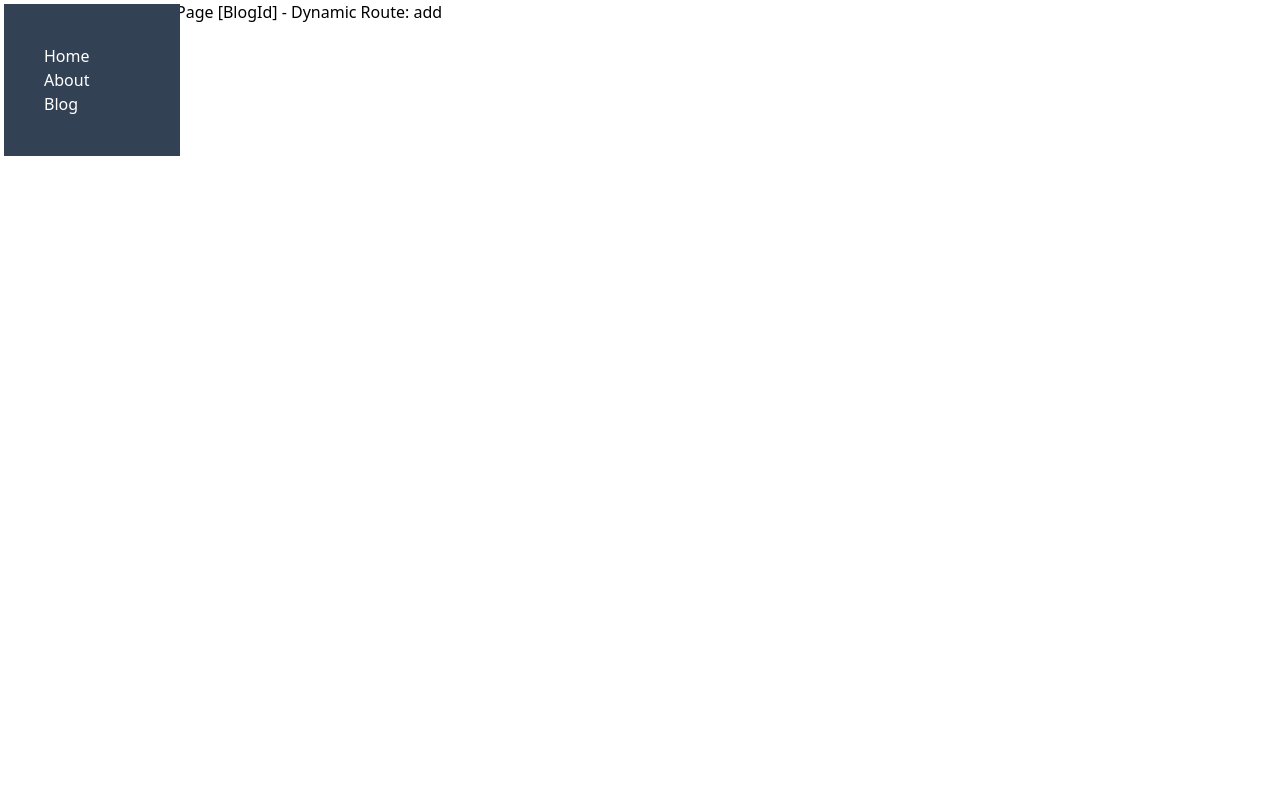
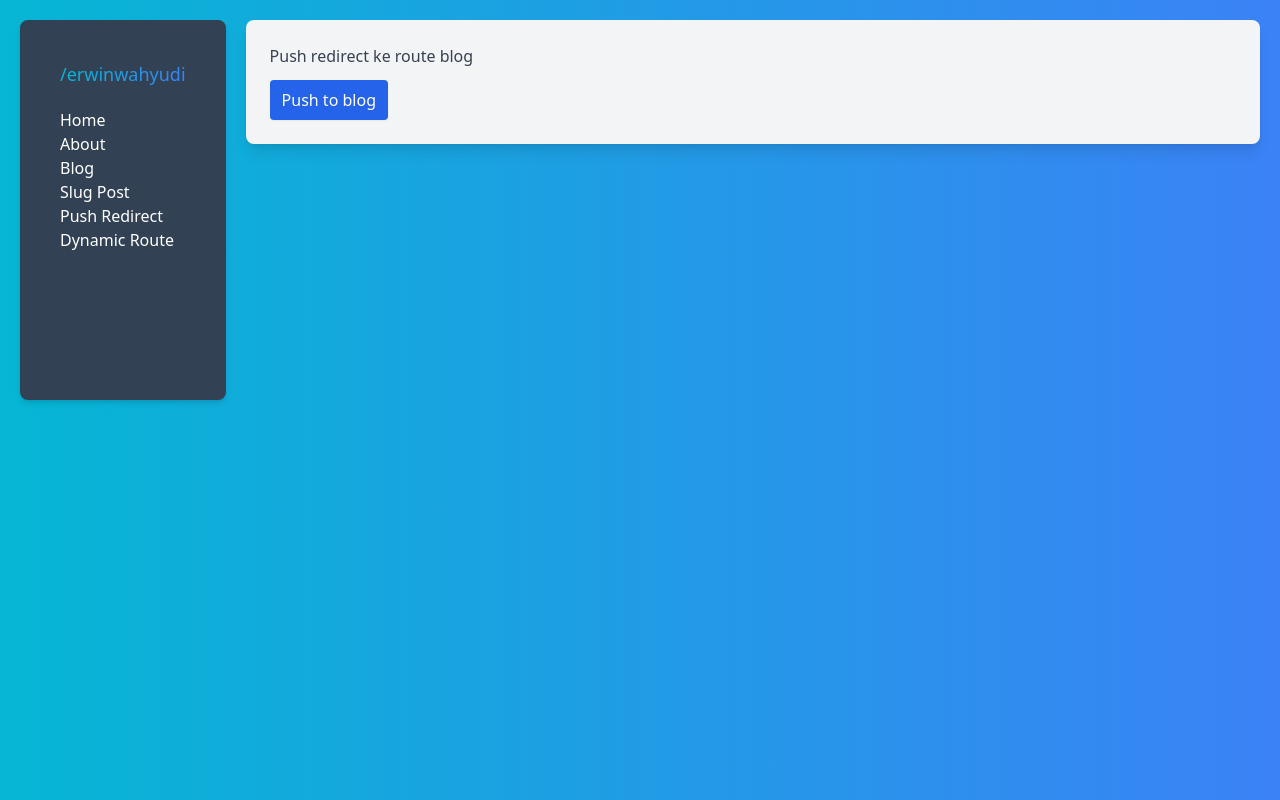
Before and after one commit to erwinwahyudi/learn-nextjs, a Next.js app: page /blog/add in a window 1280 px wide. Built offline with nearby package versions, Linux system fonts and the light colour scheme.

Commit message:
fix design layout

```diff
--- a/components/Layout.jsx
+++ b/components/Layout.jsx
@@ -2,9 +2,15 @@ import Navbar from "./Navbar";
 
 export default function Layout({ children }) {
   return (
-    <div className="flex">
+    <div className="flex h-screen p-5 bg-gradient-to-r from-cyan-500 to-blue-500">
         <Navbar />
-        <main class="flex-1 ml-44"> {children } </main>
+        <main className="flex-1">
+        <div className="container mx-auto">
+          <div className="p-6 text-gray-700 bg-gray-100 rounded-lg shadow-lg">
+            {children }
+          </div>
+        </div>
+        </main>
     </div>
   )
 }
--- a/components/Navbar.jsx
+++ b/components/Navbar.jsx
@@ -2,12 +2,20 @@ import Link from "next/link";
 
 export default function Navbar() {
   return (
-    <aside class="w-44 fixed left-0 top-0 bg-slate-700 p-10 m-1">
+    <aside className="bg-slate-700 p-10 w-auto h-3/6 mr-5 rounded-lg shadow-md">
+      <div class="text-lg mb-5">
+        <span class="bg-clip-text text-transparent bg-gradient-to-r from-cyan-500 to-blue-500">
+          /erwinwahyudi
+        </span>
+      </div>
         <nav>
-            <ul>
+            <ul className="gap-3">
                 <li className="text-white"><Link href="/" >Home</Link></li>
                 <li className="text-white"><Link href="/about">About</Link></li>
                 <li className="text-white"><Link href="/blog">Blog</Link></li>
+                <li className="text-white"><Link href="/post/1/2">Slug Post</Link></li>
+                <li className="text-white"><Link href="/blog/add">Push Redirect</Link></li>
+                <li className="text-white"><Link href="/blog/1/comment/2">Dynamic Route</Link></li>
             </ul>
         </nav>
     </aside>
--- /dev/null
+++ b/db.json
@@ -0,0 +1,34 @@
+{
+    "product": [
+        {
+            "id": 1,
+            "name": "Product 1",
+            "price": 10345
+        },
+        {
+            "id": 2,
+            "name": "Product 1",
+            "price": 10345
+        },
+        {
+            "id": 3,
+            "name": "Product 1",
+            "price": 10345
+        },
+        {
+            "id": 4,
+            "name": "Product 1",
+            "price": 10345
+        },
+        {
+            "id": 5,
+            "name": "Product 1",
+            "price": 10345
+        },
+        {
+            "id": 6,
+            "name": "Product 1",
+            "price": 10345
+        }
+    ]
+}
--- /dev/null
+++ b/pages/blog/add.js
@@ -0,0 +1,18 @@
+import { useRouter } from "next/router";
+
+const add = () => {
+    const router = useRouter();
+
+    const publish = () => {
+        console.log("Publish blog post");
+        router.push('/blog');
+    }
+  return (
+    <div>
+        <h2>Push redirect ke route blog</h2>
+        <button type="button" className="inline-block px-3 py-2 mt-3 text-white bg-blue-600 rounded shadow-sm" onClick={publish}>Push to blog</button>
+    </div>
+  )
+}
+
+export default add
--- a/pages/index.js
+++ b/pages/index.js
@@ -4,9 +4,8 @@ import styles from "../styles/Home.module.css";
 
 export default function Home() {
   return (
-    <div className="container mx-auto">
-      <div className="m-6 p-6 shadow-lg rounded-lg bg-gray-100 text-gray-700">
-        <h2 className="font-semibold text-3xl mb-5">
+    <div>
+        <h2 className="mb-5 text-3xl font-semibold">
           Welcome to <span className="text-blue-600">Next.Js</span> with
           tailwindcss
         </h2>
@@ -20,7 +19,6 @@ export default function Home() {
         >
           Learn More
         </button>
-      </div>
     </div>
   );
 }
--- /dev/null
+++ b/pages/post/[...slug].js
@@ -0,0 +1,16 @@
+import { useRouter } from "next/router";
+
+const Slug = () => {
+    const router = useRouter();
+    const {slug = [] } = router.query;
+
+    console.log(slug);
+
+  return (
+    <div>
+        <h1>Get parameter slug with array: {slug[0]} - {slug[1]}</h1>
+    </div>
+  )
+}
+
+export default Slug
```
